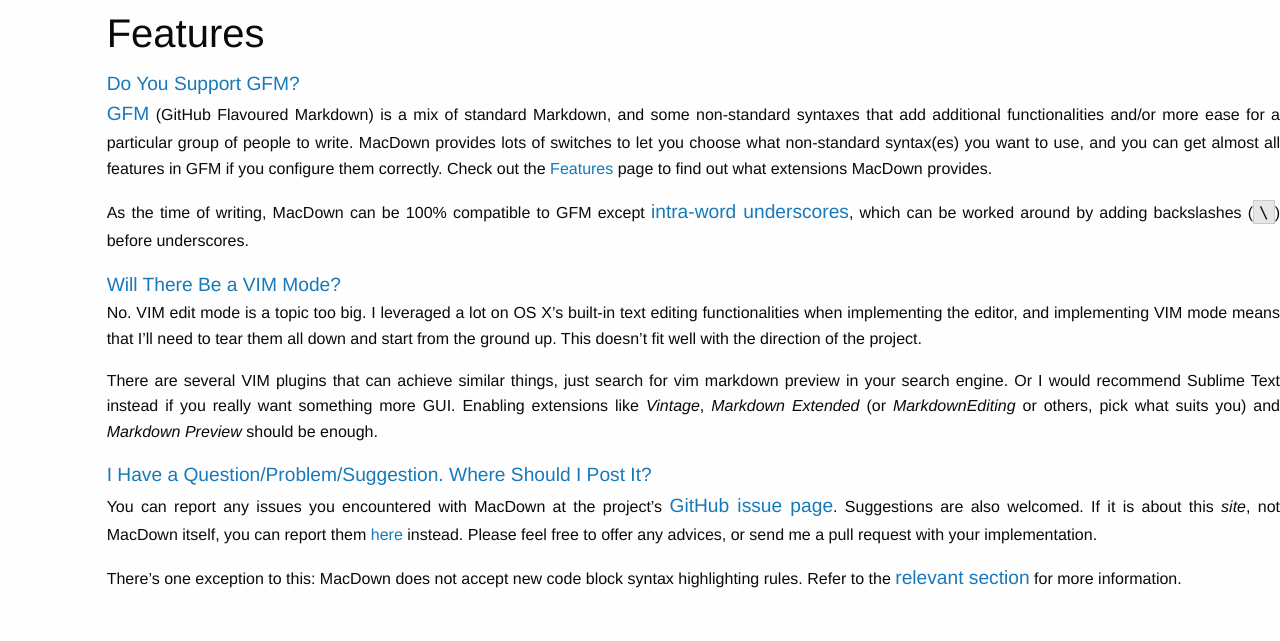
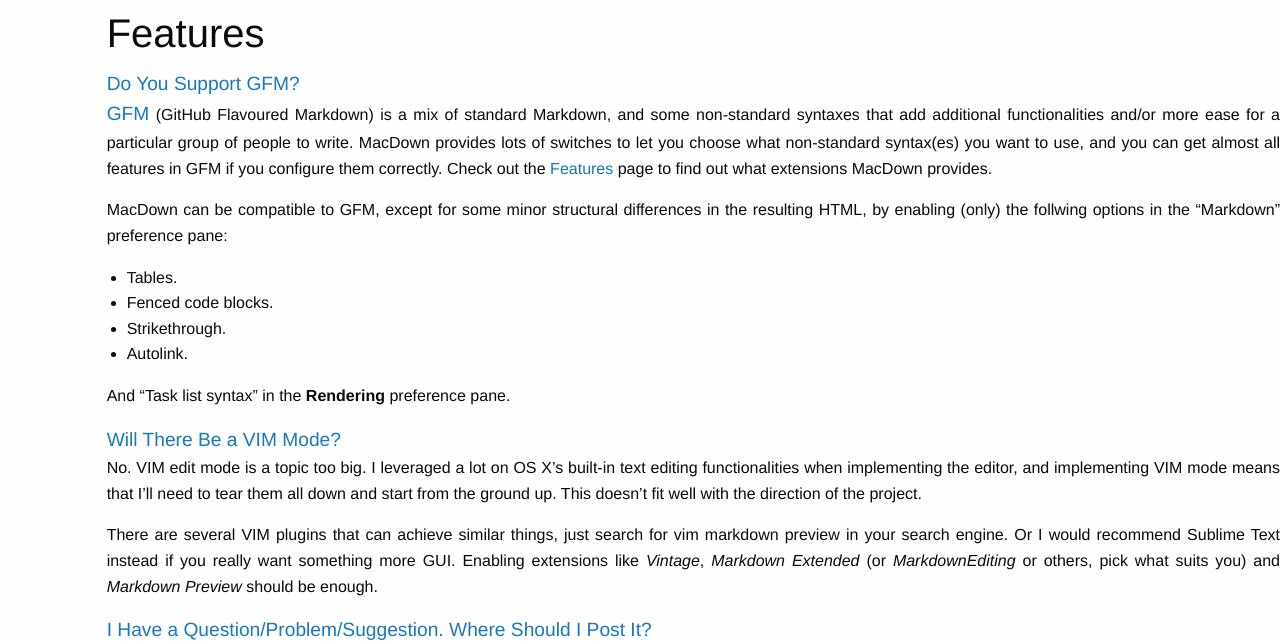
Before and after one commit to MacDownApp/macdown-site-django, a Django app: template pages/templates/pages/faq.html in a window 1280 px wide. Shown: the part 1439-2080 px from the top of the page. Run offline with Django 3.2, Linux system fonts and the light colour scheme; the template is opened without the code that fills it, so the values that code supplies are empty; some libraries are stand-ins or nearby versions.

Commit message:
Fix compatibility description to GFM
Thanks to @jmendez for the correction.

```diff
--- a/pages/templates/pages/faq.html
+++ b/pages/templates/pages/faq.html
@@ -49,7 +49,16 @@
         <div id="gfm" class="content">
           <p><a href="https://github.github.com/github-flavored-markdown/">GFM</a> (GitHub Flavoured Markdown) is a mix of standard Markdown, and some non-standard syntaxes that add additional functionalities and/or more ease for a particular group of people to write. MacDown provides lots of switches to let you choose what non-standard syntax(es) you want to use, and you can get almost all features in GFM if you configure them correctly. Check out the <a href="{% url 'pages:features' %}">Features</a> page to find out what extensions MacDown provides.</p>
 
-          <p>As the time of writing, MacDown can be 100% compatible to GFM except <a href="https://help.github.com/articles/github-flavored-markdown#multiple-underscores-in-words">intra-word underscores</a>, which can be worked around by adding backslashes (<code>\</code>) before underscores.</p>
+          <p>MacDown can be compatible to GFM, except for some minor structural differences in the resulting HTML, by enabling (only) the follwing options in the “Markdown” preference pane:</p>
+
+          <ul>
+            <li>Tables.</li>
+            <li>Fenced code blocks.</li>
+            <li>Strikethrough.</li>
+            <li>Autolink.</li>
+          </ul>
+
+          <p>And “Task list syntax” in the <strong>Rendering</strong> preference pane.</p>
         </div>
       </dd>
       <dd class="accordion-navigation">
```
